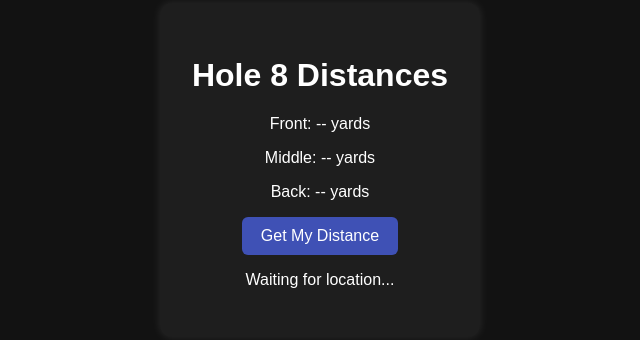
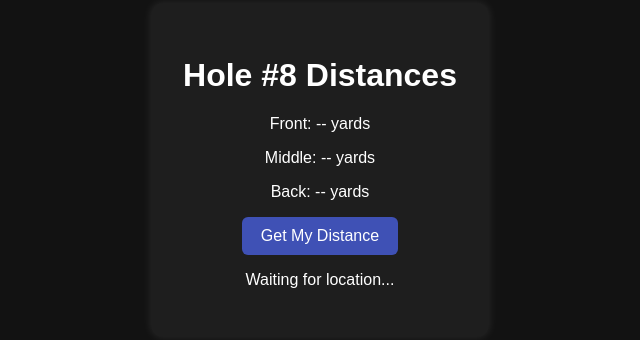
Before and after one commit to bwayne31/GolfGPS, a plain HTML site: page index.html in a window 1280 px wide. Shown: the part 230-570 px from the top of the page, without its empty margins (320-960 px from the left). Drawn offline with Linux system fonts and the light colour scheme.

Commit message:
Update index.html

```diff
--- a/index.html
+++ b/index.html
@@ -8,7 +8,7 @@
 </head>
 <body>
   <div class="app">
-    <h1>Hole 8 Distances</h1>
+    <h1>Hole #8 Distances</h1>
     <div class="distance">
       <p>Front: <span id="frontDist">--</span> yards</p>
       <p>Middle: <span id="middleDist">--</span> yards</p>
```
